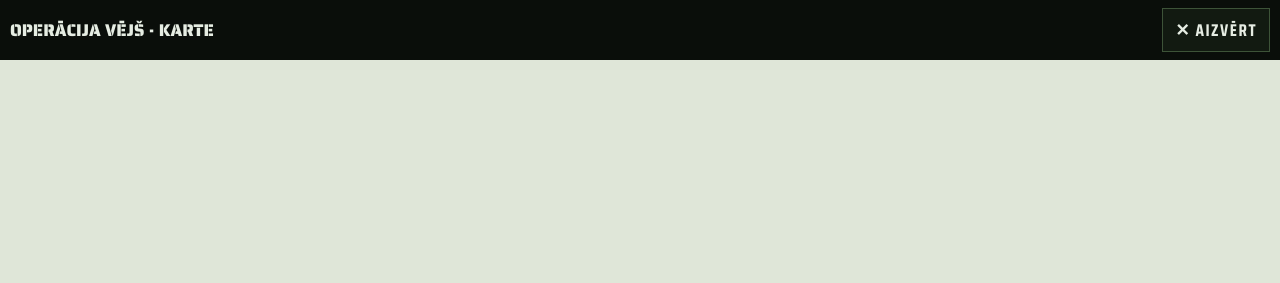
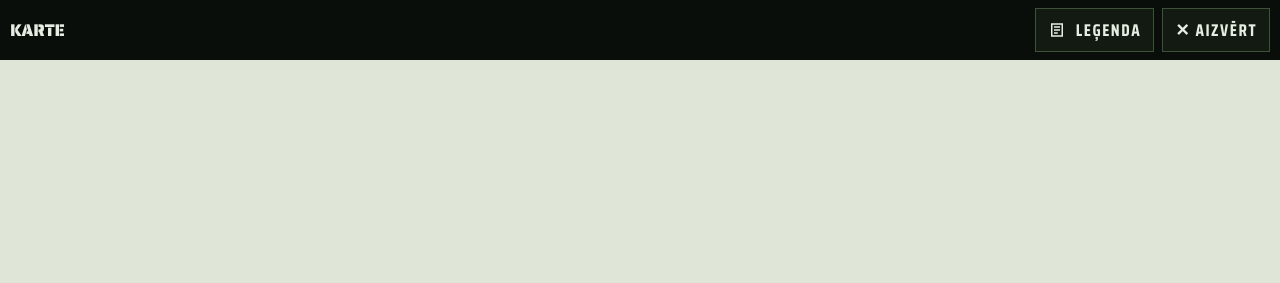
Before and after one commit to cadet-tools/misija, a plain HTML site: page index.html in a window 1280 px wide. Both pictures are taken after a click on the button "KARTE UN MARŠRUTA PLĀNS". Shown: the top 283 px of the page. Drawn offline with Linux system fonts and the light colour scheme.

Commit message:
Kartē poga Leģenda blakus Aizvērt
Co-Authored-By: Claude Opus 5.5 <noreply@anthropic.com>
Claude-Session: https://claude.ai/code/session_01PX1mqJB9B6fKbjGS3HgaW5

```diff
--- a/index.html
+++ b/index.html
@@ -106,7 +106,7 @@ details>summary{cursor:pointer;list-style:none}details>summary::-webkit-details-
 #mapOv{position:fixed;inset:0;z-index:40;background:#0a0e0a;display:flex;flex-direction:column}
 #mapVp{position:relative;flex:1;overflow:hidden;background:#dfe6d8}
 .mapbar{display:flex;gap:8px;align-items:center;padding:calc(8px + env(safe-area-inset-top)) 10px 8px}
-.mapbar .t{flex:1;font:400 17px 'Saira Stencil One',sans-serif}
+.mapbar .t{flex:1;min-width:0;font:400 17px 'Saira Stencil One',sans-serif;white-space:nowrap;overflow:hidden;text-overflow:ellipsis}
 .maptools{position:absolute;right:10px;bottom:calc(14px + env(safe-area-inset-bottom));display:grid;gap:8px;z-index:2}
 .maptools button{width:52px;height:52px;border:1px solid var(--line2);background:rgba(10,14,10,.92);color:#fff;font:700 22px system-ui}
 .maplegend{position:absolute;left:10px;bottom:calc(14px + env(safe-area-inset-bottom));z-index:2;background:rgba(10,14,10,.9);color:#fff;padding:8px 10px;font:400 11px/1.7 'JetBrains Mono',monospace}
@@ -268,7 +268,7 @@ details>summary{cursor:pointer;list-style:none}details>summary::-webkit-details-
 
 <!-- KARTE -->
 <div id="mapOv" class="hidden">
-  <div class="mapbar"><div class="t" id="mapTitle">KARTE</div><button class="btn" style="width:auto;min-height:44px" id="mapClose">✕ AIZVĒRT</button></div>
+  <div class="mapbar"><div class="t" id="mapTitle">KARTE</div><button class="btn" style="width:auto;min-height:44px" id="legBtn3"><svg width="18" height="18" viewBox="0 0 24 24" fill="none" stroke="currentColor" stroke-width="2" aria-hidden="true"><path d="M5 4h14v16H5z"/><path d="M8 8h8M8 12h8M8 16h5"/></svg>LEĢENDA</button><button class="btn" style="width:auto;min-height:44px" id="mapClose">✕ AIZVĒRT</button></div>
   <div id="mapVp">
     <div class="maptools">
       <button id="mzIn" aria-label="Tuvināt">+</button>
@@ -813,7 +813,7 @@ function openLeg(tab){
 }
 function setLegTab(n){$('legTab1').classList.toggle('on',n===1);$('legTab2').classList.toggle('on',n===2);$('legList').classList.toggle('hidden',n!==1);$('legGloss').classList.toggle('hidden',n!==2)}
 $('legTab1').onclick=()=>setLegTab(1); $('legTab2').onclick=()=>setLegTab(2);
-$('legBtn1').onclick=()=>openLeg(1); $('legBtn2').onclick=()=>openLeg(1);
+$('legBtn1').onclick=()=>openLeg(1); $('legBtn2').onclick=()=>openLeg(1); $('legBtn3').onclick=()=>openLeg(1);
 $('legClose').onclick=()=>$('legOv').classList.add('hidden');
 $('legList').addEventListener('click',e=>{const b=e.target.closest('[data-map]');if(!b)return;const k=kpById(b.dataset.map);$('legOv').classList.add('hidden');openMap(k)});
 
@@ -822,7 +822,7 @@ let mapView=null, mapGameId=null;
 function openMap(focusKp){
   if(!game.map){alert('Šai misijai nav pievienota karte.');return}
   $('mapOv').classList.remove('hidden');
-  $('mapTitle').textContent=game.title.toUpperCase()+' · KARTE';
+  $('mapTitle').textContent='KARTE';
   if(!mapView||mapGameId!==game.id){
     const tools=$('mapVp').querySelector('.maptools'),leg=$('mapVp').querySelector('.maplegend');
     mapView=MisijaMap($('mapVp'),game);mapGameId=game.id;
--- a/sw.js
+++ b/sw.js
@@ -1,5 +1,5 @@
 // Misija — bezsaistes darbība. Mainot failus, palielini versiju.
-const CACHE = 'misija-v10';
+const CACHE = 'misija-v11';
 const FILES = [
   './', './index.html', './vaditajs.html', './common.js', './ops.js', './game.js', './map.js', './fonts/fonts.css',
   './fonts/saira-stencil-one-latin-400-normal.woff2', './fonts/saira-stencil-one-latin-ext-400-normal.woff2',
```
